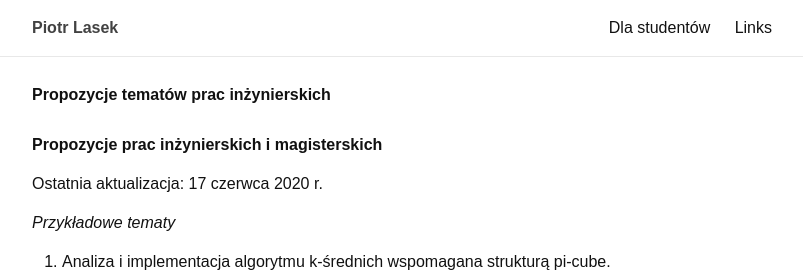
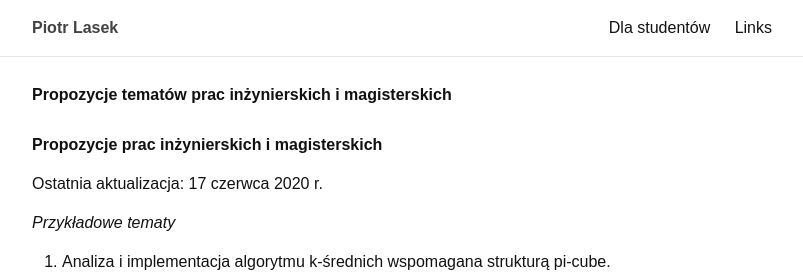
Before and after one commit to piotrlasek/piotrlasek.github.io, a Jekyll site: the page built from for-students/thesis-topics-2017.md, in a window 1280 px wide and 900 px high. Shown: the top 277 px of the window, without its empty margins (238-1041 px from the left). Built offline with Jekyll 4.4.1, drawn with Linux system fonts in a browser that asks for light colours.

Commit message:
Update thesis-topics-2017.md

```diff
--- a/for-students/thesis-topics-2017.md
+++ b/for-students/thesis-topics-2017.md
@@ -1,7 +1,7 @@
 ---
 layout: page
-title: Propozycje tematów prac inżynierskich
-permalink: /for-students/topics2017
+title: Propozycje tematów prac inżynierskich i magisterskich
+permalink: /for-students/topics2020
 exclude: true
 ---
 
```
